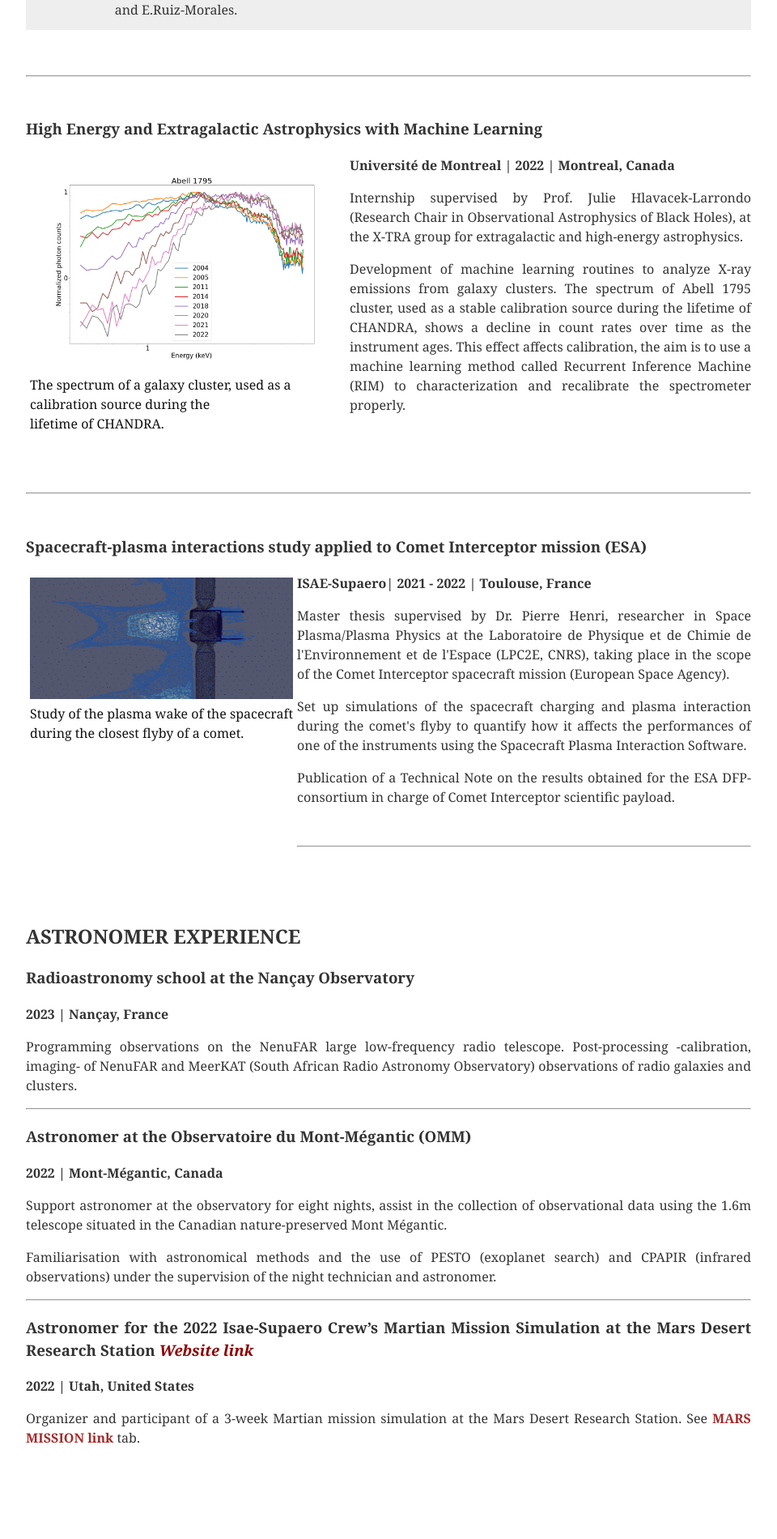
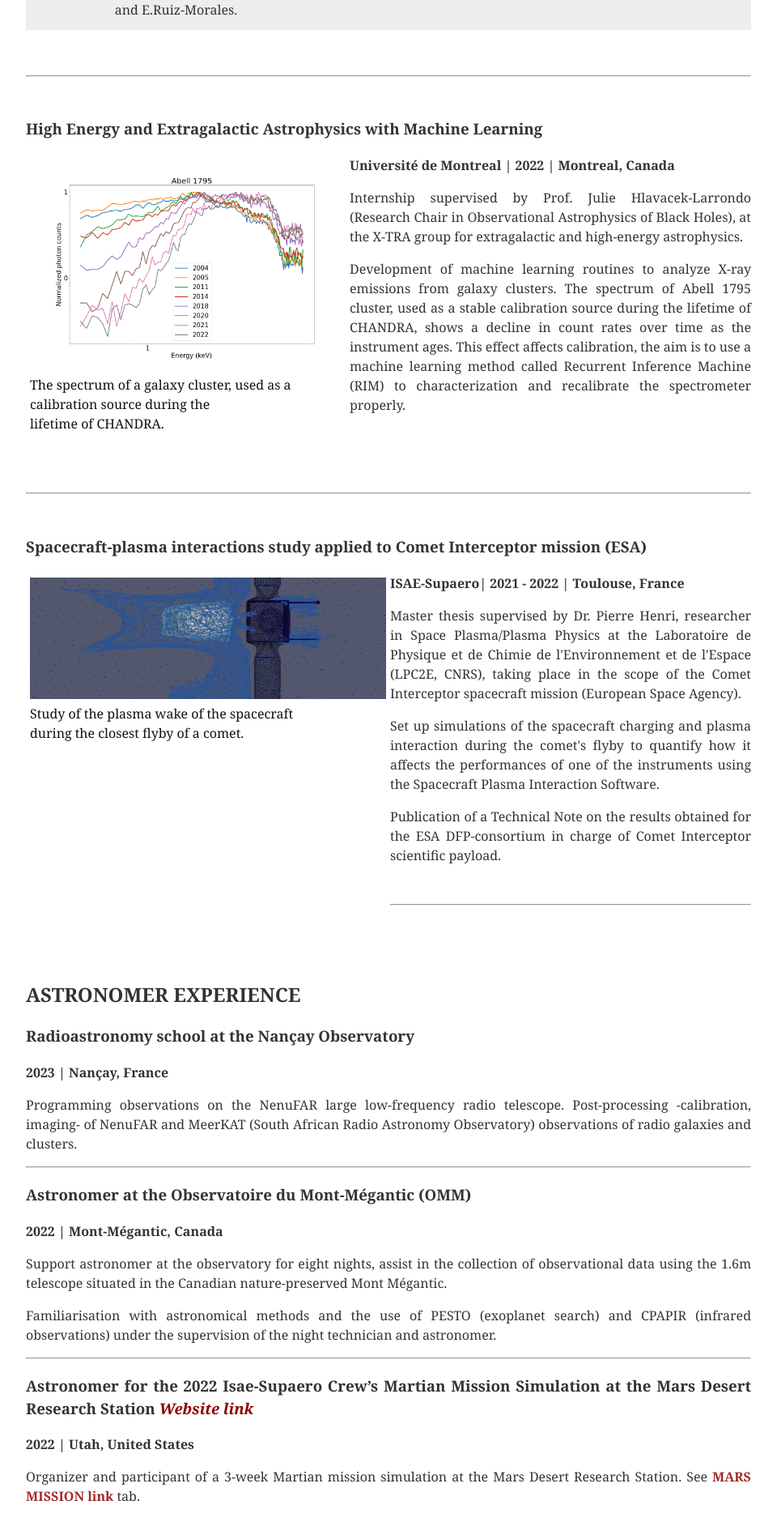
Before and after one commit to MarinePrunier/MarinePrunier.github.io, a Jekyll site: the page built from research.html, in a window 1280 px wide. Shown: the part 1688-3588 px from the top of the page at 81% size, without its empty margins (160-1120 px from the left). Built offline with Jekyll 4.4.1, drawn with Linux system fonts in a browser that asks for light colours; before the commit the page ends 3516 px from its top, so only the background shows below that.

Commit message:
Update style.css

```diff
--- a/assets/css/style.css
+++ b/assets/css/style.css
@@ -156,7 +156,7 @@ main h2 {
 }
 
 .plot_2 {
-  width: 440;
+  width: 440px;
   height: 400px;
   margin: 5px;
   float: left;
```
